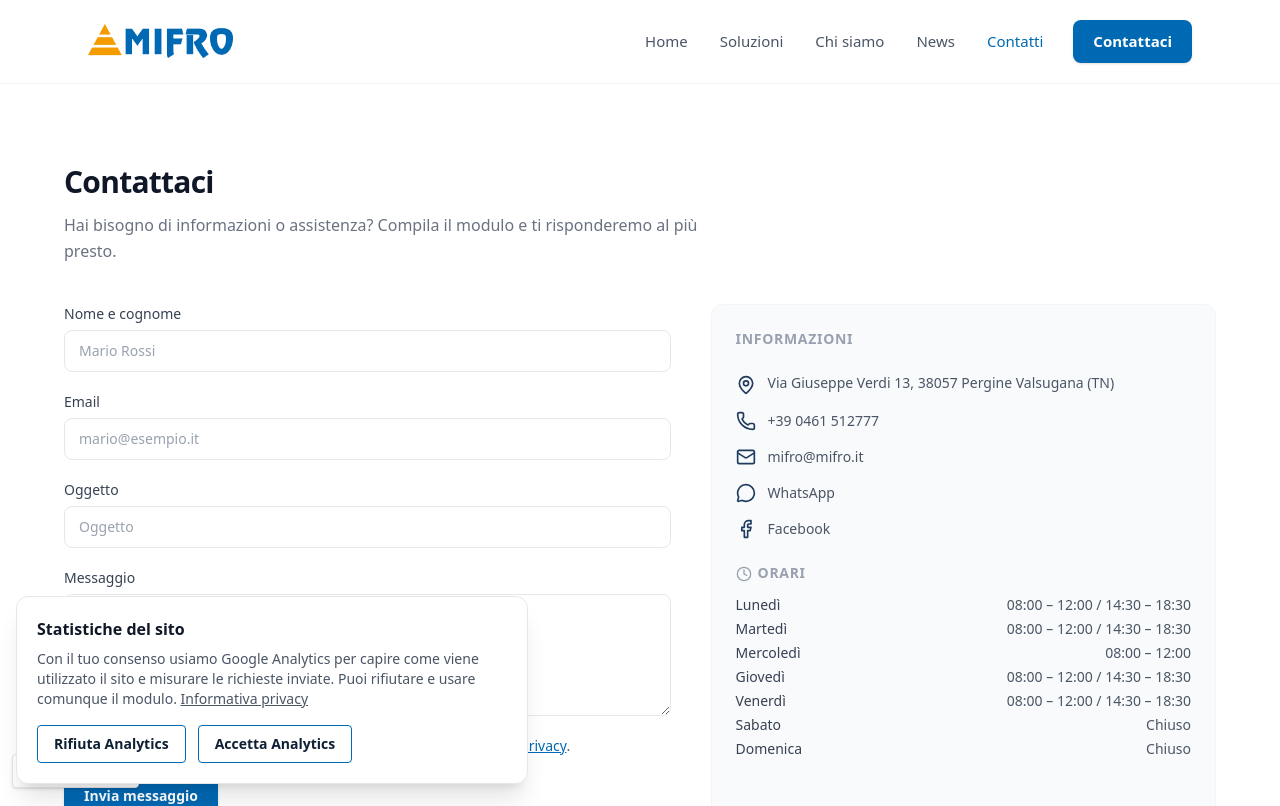
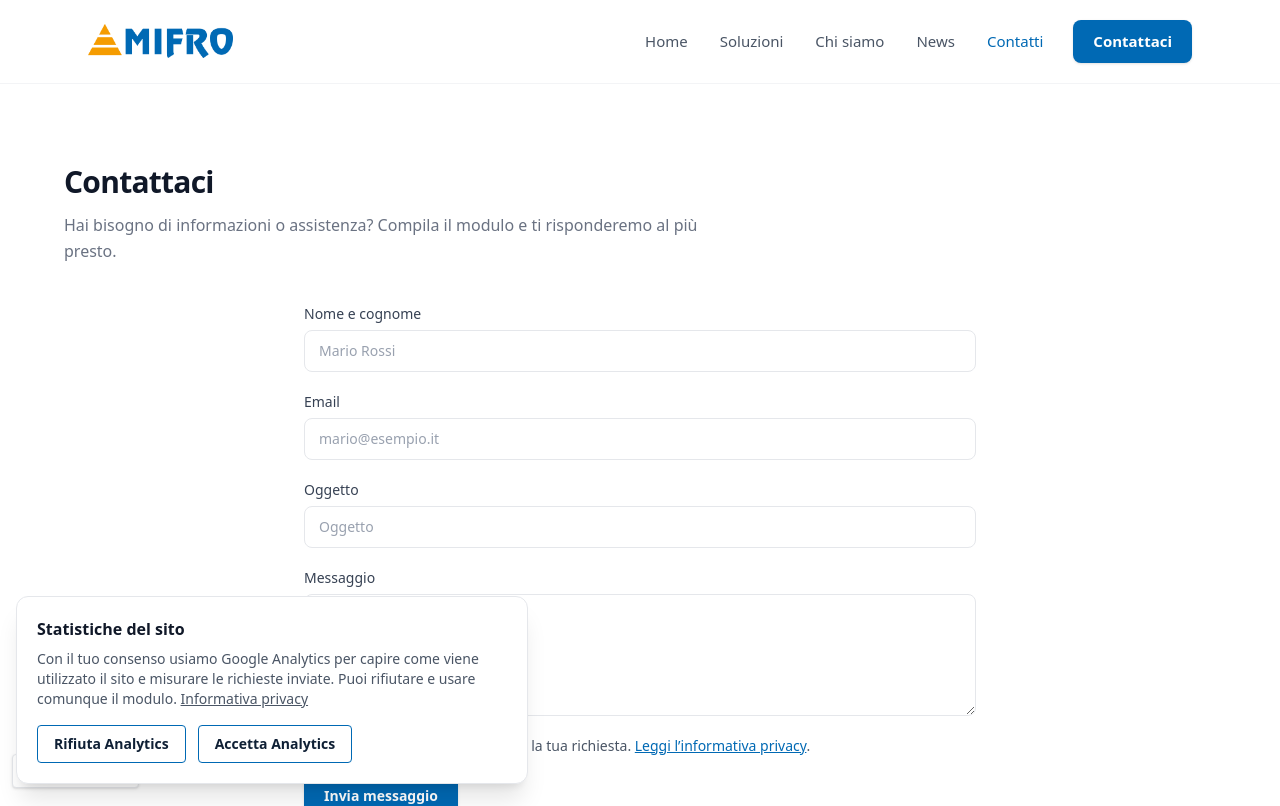
Before and after one commit to DavideMichelon10/mifro, a Next.js app: page /contatti in a window 1280 px wide. Shown: the top 806 px of the page. Built offline with nearby package versions, Linux system fonts and the light colour scheme.

Commit message:
Remove information panel from contact page

```diff
--- a/src/app/(site)/contatti/page.tsx
+++ b/src/app/(site)/contatti/page.tsx
@@ -1,5 +1,4 @@
 import type { Metadata } from "next";
-import { MapPin, Phone, Mail, Clock, Facebook, MessageCircle } from "lucide-react";
 import { siteConfig } from "@/content/site";
 import Section, { SectionHeader } from "@/components/Section";
 import ContactForm from "@/components/ContactForm";
@@ -15,7 +14,7 @@ export const metadata: Metadata = {
 };
 
 export default function ContattiPage() {
-  const { contactPage, contact, hours } = siteConfig;
+  const { contactPage } = siteConfig;
 
   return (
     <>
@@ -25,76 +24,8 @@ export default function ContattiPage() {
           subtitle={contactPage.description}
         />
 
-        <div className="grid gap-10 lg:grid-cols-[1.2fr_1fr]">
-          {/* Form */}
+        <div className="mx-auto max-w-2xl">
           <ContactForm />
-
-          {/* Info box */}
-          <div className="space-y-6 rounded-xl border border-gray-100 bg-gray-50 p-6">
-            <h3 className="text-sm font-semibold uppercase tracking-wider text-gray-400">
-              Informazioni
-            </h3>
-
-            <div className="space-y-4 text-sm text-gray-600">
-              <div className="flex items-start gap-3">
-                <MapPin className="mt-0.5 h-5 w-5 shrink-0 text-brand-500" />
-                <span>{contact.fullAddress}</span>
-              </div>
-              <div className="flex items-center gap-3">
-                <Phone className="h-5 w-5 shrink-0 text-brand-500" />
-                <a href={`tel:${contact.phone}`} className="hover:text-brand-500">
-                  {contact.phone}
-                </a>
-              </div>
-              <div className="flex items-center gap-3">
-                <Mail className="h-5 w-5 shrink-0 text-brand-500" />
-                <a
-                  href={`mailto:${contact.email}`}
-                  className="hover:text-brand-500"
-                >
-                  {contact.email}
-                </a>
-              </div>
-              <div className="flex items-center gap-3">
-                <MessageCircle className="h-5 w-5 shrink-0 text-brand-500" />
-                <a
-                  href={`https://wa.me/${contact.whatsapp.replace(/\+/g, "")}`}
-                  target="_blank"
-                  rel="noopener noreferrer"
-                  className="hover:text-brand-500"
-                >
-                  WhatsApp
-                </a>
-              </div>
-              <div className="flex items-center gap-3">
-                <Facebook className="h-5 w-5 shrink-0 text-brand-500" />
-                <a
-                  href={contact.facebook}
-                  target="_blank"
-                  rel="noopener noreferrer"
-                  className="hover:text-brand-500"
-                >
-                  Facebook
-                </a>
-              </div>
-            </div>
-
-            {/* Orari */}
-            <div>
-              <h3 className="mb-3 text-sm font-semibold uppercase tracking-wider text-gray-400">
-                <Clock className="mr-1.5 inline h-4 w-4" />
-                Orari
-              </h3>
-              <ul className="space-y-1 text-sm text-gray-600">
-                {hours.map((h) => (
-                  <li key={h.days} className="flex justify-between">
-                    <span className="font-medium text-gray-700">{h.days}</span>
-                    <span>{h.time}</span>
-                  </li>
-                ))}
-              </ul>
-            </div>
-          </div>
         </div>
       </Section>
     </>
```
